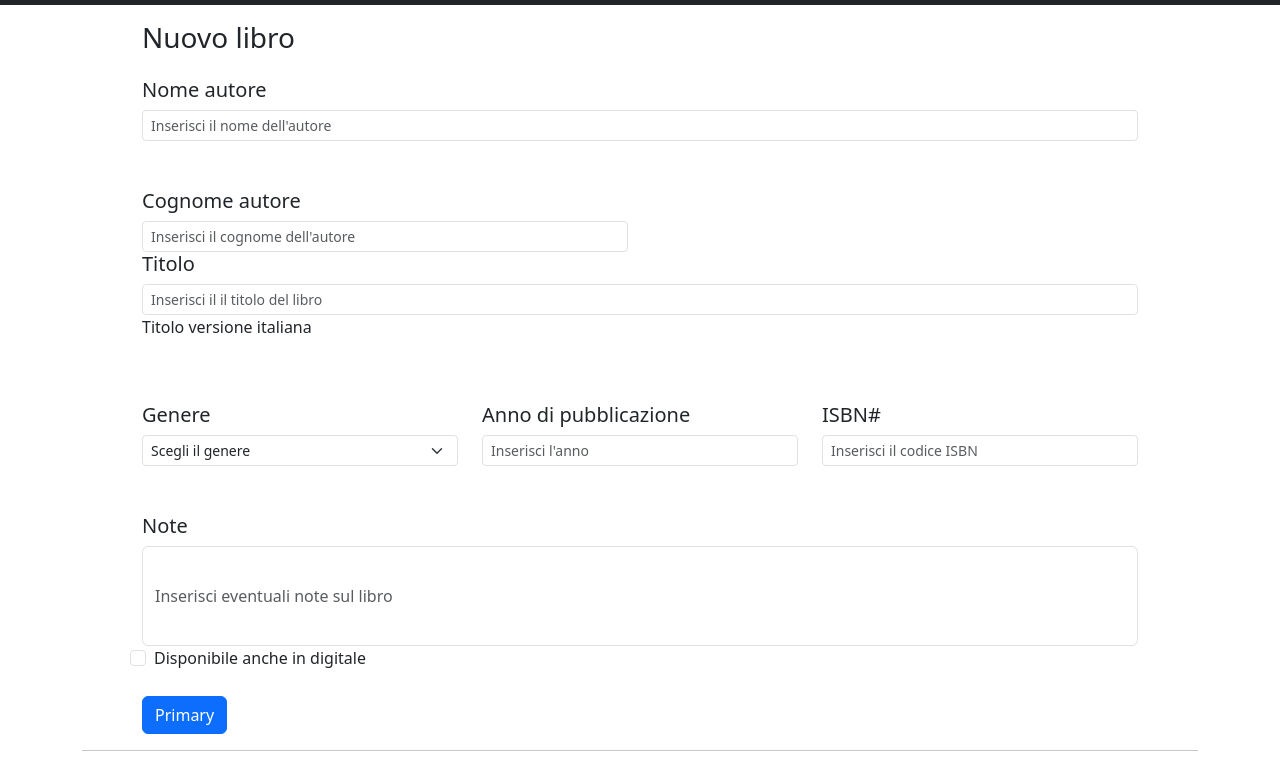
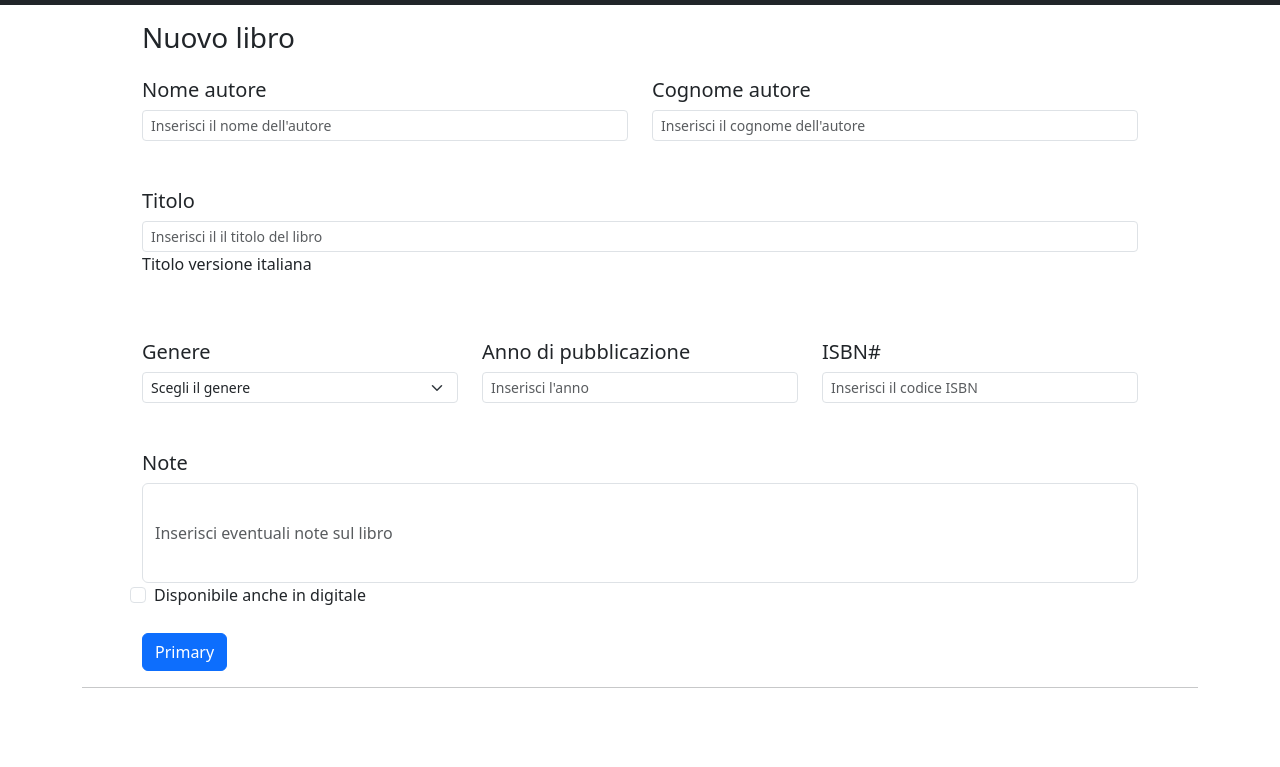
Before and after one commit to alicemariaarrica/html-css-bootstrap-dashboard, a plain HTML site: page new-book.html in a window 1280 px wide. Shown: the part 120-887 px from the top of the page. After the commit the page ends 824 px from the top, so only its background shows below. Drawn offline with nearby package versions, Linux system fonts and the light colour scheme.

Commit message:
col-adjustments commit (row97&103)

```diff
--- a/new-book.html
+++ b/new-book.html
@@ -48,7 +48,8 @@
                         </li>
 
                         <!--- HIDDEN COLLAPSED NAV BAR--->
-                        <li> <div class="collapse" id="navbarToggleExternalContent" data-bs-theme="dark"></div>
+                        <li>
+                            <div class="collapse" id="navbarToggleExternalContent" data-bs-theme="dark"></div>
                             <div class="bg-dark p-4">
                                 <h5 class="text-body-emphasis h4">Collapsed content</h5>
                                 <span class="text-body-secondary">Toggleable via the navbar brand.</span>
@@ -56,16 +57,19 @@
                 </div>
                 <nav class="navbar navbar-dark bg-dark">
                     <div class="container-fluid">
-                              <button class="navbar-toggler" type="button" data-bs-toggle="collapse" data-bs-target="#navbarToggleExternalContent" aria-controls="navbarToggleExternalContent" aria-expanded="false" aria-label="Toggle navigation">
+                        <button class="navbar-toggler" type="button" data-bs-toggle="collapse"
+                            data-bs-target="#navbarToggleExternalContent" aria-controls="navbarToggleExternalContent"
+                            aria-expanded="false" aria-label="Toggle navigation">
                             <span class="navbar-toggler-icon"></span>
                         </button>
                     </div>
-                          </nav></li>
+                </nav>
+                </li>
 
                 </ul>
 
             </div>
-            </div>
+
         </nav>
 
 
@@ -90,13 +94,13 @@
 
         <div class="container">
             <div class="row my-3 mx-5">
-                <div class="col-6 col-sm-12">
+                <div class="col-6 col-sm-6">
                     <h5>Nome autore</h5>
                     <input class="form-control form-control-sm" type="text" placeholder="Inserisci il nome dell'autore"
                         aria-label=".form-control-sm example">
                     <br> <br>
                 </div>
-                <div class="col-md-6 col-sm-12">
+                <div class="col-md-6 col-sm-6">
                     <h5>Cognome autore</h5>
                     <input class="form-control form-control-sm" type="text"
                         placeholder="Inserisci il cognome dell'autore" aria-label=".form-control-sm example">
@@ -134,7 +138,8 @@
 
                 <div class="col-12">
                     <h5>Note</h5>
-                    <input class="form-control" type="text" placeholder="Inserisci eventuali note sul libro" style="height: 100px;">
+                    <input class="form-control" type="text" placeholder="Inserisci eventuali note sul libro"
+                        style="height: 100px;">
                 </div>
 
                 <div class="form-check">
```
Lines whose indentation alone changed are shown as unchanged.
